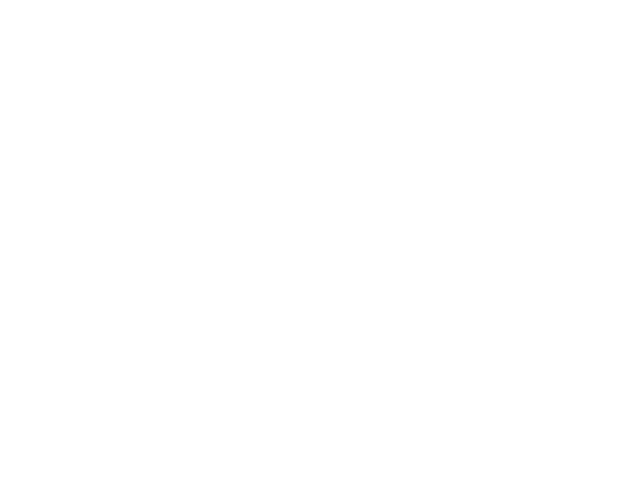
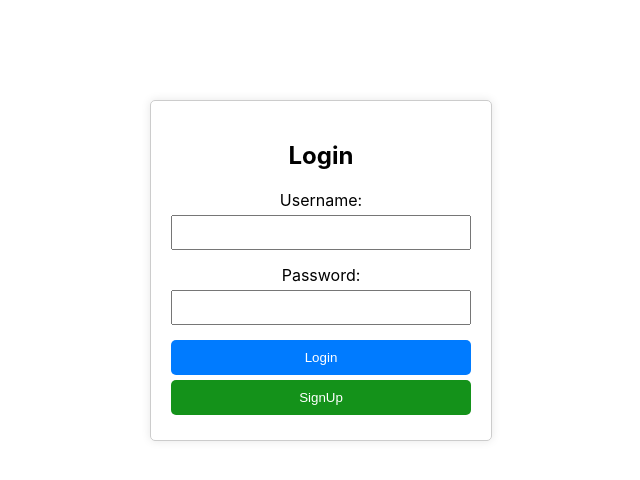
Before and after one commit to Zaysman/personalexpenseprojectfrontend, a React (Create React App) app: page / in a window 1280 px wide. Shown: the top 480 px of the page, without its empty margins (319-959 px from the left). Built offline with nearby package versions, Linux system fonts and the light colour scheme.

Commit message:
Installed react-router-dom. Created header, username label and textfield, password label, and submit button for form. Created Signup button. No logic added yet.

```diff
--- a/package.json
+++ b/package.json
@@ -8,6 +8,7 @@
     "@testing-library/user-event": "^13.5.0",
     "react": "^18.3.1",
     "react-dom": "^18.3.1",
+    "react-router-dom": "^7.0.1",
     "react-scripts": "5.0.1",
     "web-vitals": "^2.1.4"
   },
--- a/src/components/Login/Login.css
+++ b/src/components/Login/Login.css
@@ -0,0 +1,60 @@
+.login-container {
+    width: 300px;
+    margin: 100px auto;
+    padding: 20px;
+    border: 1px solid #ccc;
+    border-radius: 5px;
+    box-shadow: 0 0 10px rgba(0, 0, 0, 0.1);
+}
+
+.login-container h2 {
+    text-align: center;
+    margin-bottom: 20px;
+}
+
+.form-group {
+    margin-bottom: 15px;
+}
+
+.form-group label {
+    text-align: center;
+    display: block;
+    margin-bottom: 5px;
+}
+
+.form-group input {
+    width: 100%;
+    padding: 8px;
+    box-sizing: border-box;
+}
+
+#login-btn {
+    width: 100%;
+    padding: 10px;
+    background-color: #007bff;
+    color: white;
+    border: none;
+    border-radius: 5px;
+    cursor: pointer;
+    margin-bottom: 5px;
+}
+
+#login-btn:hover {
+    background-color: #0056b3;
+}
+
+
+#signup-btn {
+    width: 100%;
+    padding: 10px;
+    background-color: #14921a;
+    color: white;
+    border: none;
+    border-radius: 5px;
+    cursor: pointer;
+    margin-bottom: 5px;
+}
+
+#signup-btn:hover {
+    background-color: #0b4d0f;
+}
--- a/src/components/Login/Login.js
+++ b/src/components/Login/Login.js
@@ -2,13 +2,47 @@ import React, { useState, useEffect } from 'react';
 import { useNavigate} from 'react-router-dom';
 import './Login.css';
 
+import JSONRequests from 'libraries/JSONRequests';
+
 
 function Login() {
+
+    const navigate = useNavigate();
+    const [username, setUsername] = useState('');
+    const [password, setPassword] = useState('');
+
+    //Navigate functions
+    //Navigate to signup page
+    function navigateToSignUp() {
+        navigate("/signup"); // Navigate to sign up page
+    }
+
+
+    //Handle Login form-submission
+    const handleLoginFormSubmit = (event) => {
+        event.preventDefault(); // Prevents form submission default operation. Which is reloading the page
+        console.log("submitting login form.");
+
+    }
+
+
 
 
     return (
     <div className = "login-container">
-
+        <h2>Login</h2>
+        <form id="login-form" onSubmit={handleLoginFormSubmit}>
+            <div className = "form-group">
+                <label htmlFor="username">Username:</label>
+                <input type = "text" id="username-txtfield" name = "username" value = {username} onChange={(e) => setUsername(e.target.value)}/>
+            </div>
+            <div className = "form-group">
+                <label htmlFor='password'>Password:</label>
+                <input type = "password" id = "password" name = "password" value = {password} onChange={(e) => setPassword(e.target.value)}/>
+            </div>
+            <button type="submit" id="login-btn">Login</button>
+        </form>
+        <button id="signup-btn" onClick={navigateToSignUp}>SignUp</button>
     </div>
     );
 }
--- a/src/components/SignUp/SignUp.js
+++ b/src/components/SignUp/SignUp.js
@@ -8,7 +8,7 @@ function SignUp() {
 
     return (
     <div className = "signup-container">
-
+        <h2>Sign Up</h2>
     </div>
     );
 }
```
Also changed, not shown: 1 other file (tests, documents, lock files or other folders).
